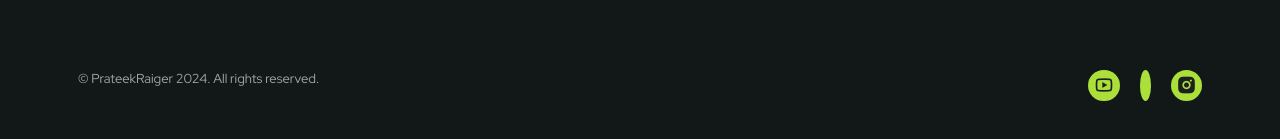
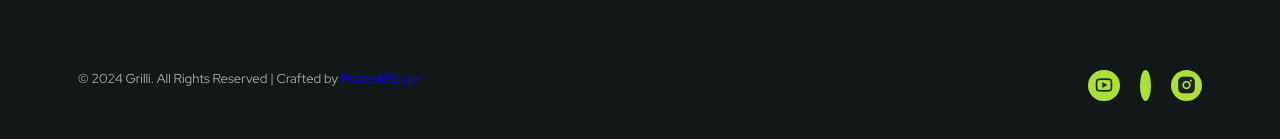
Before and after one commit to prateekraiger/CodeFit-gym-website, a plain HTML site: page index.html in a window 1280 px wide. Shown: the part 4254-4393 px from the top of the page. Drawn offline with nearby package versions, Linux system fonts and the light colour scheme.

Commit message:
Update index.html

```diff
--- a/index.html
+++ b/index.html
@@ -538,7 +538,8 @@
           </ul>
 
           <span class="footer__copy"
-            >&copy; PrateekRaiger 2024. All rights reserved.</span
+            >&copy; 2024 Grilli. All Rights Reserved | Crafted by <a href="https://github.com/prateekraiger"
+            target="_blank" class="link">PrateekRaiger</a></span
           >
         </div>
       </div>
```
